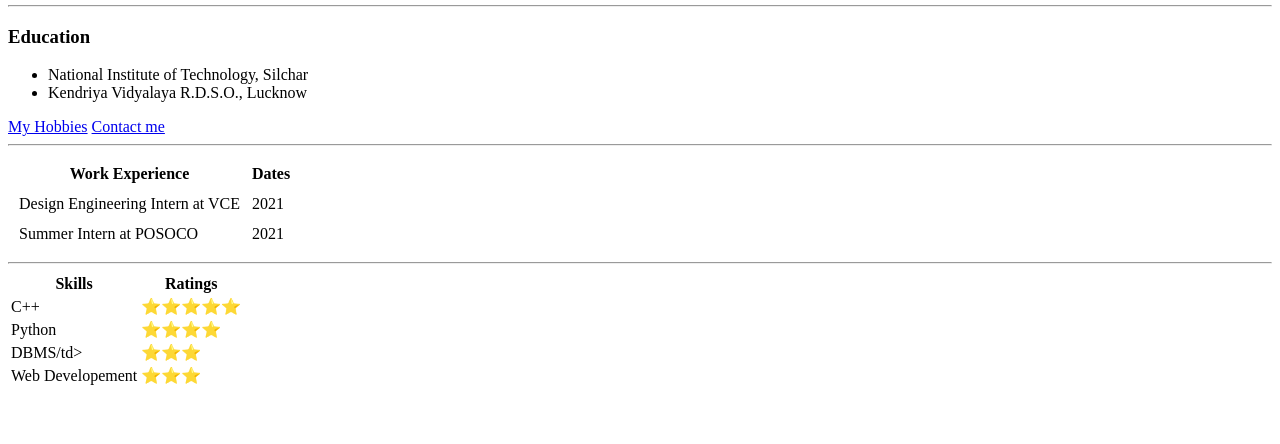
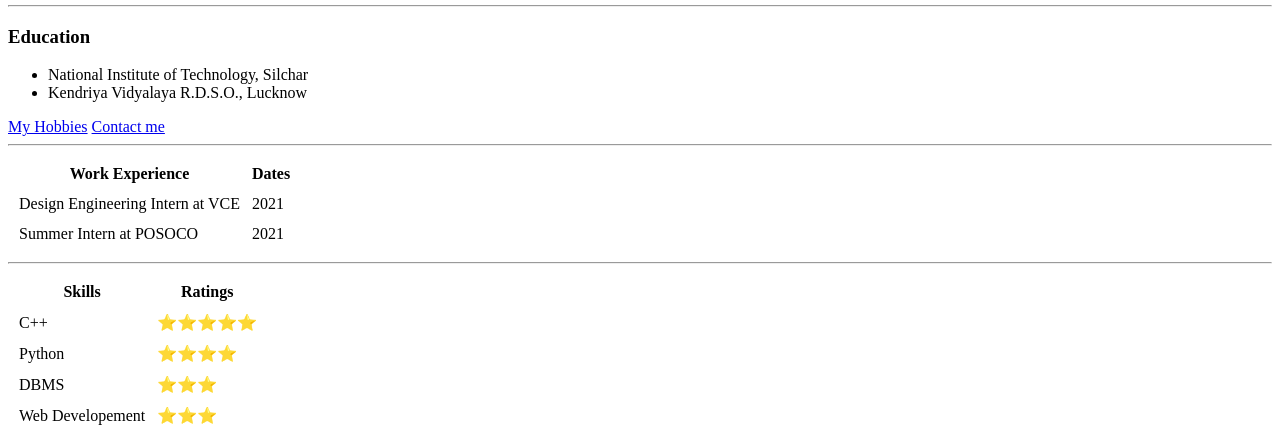
Before and after one commit to AS321654/cv, a plain HTML site: page index.html in a window 1280 px wide. Shown: the part 357-801 px from the top of the page. Drawn offline with Linux system fonts and the light colour scheme.

Commit message:
Update index.html

```diff
--- a/index.html
+++ b/index.html
@@ -46,7 +46,7 @@
     </tbody>
   </table>
   <hr>
-  <table>
+  <table cellspacing="10">
     <thead>
       <tr>
         <th>Skills</th>
@@ -63,7 +63,7 @@
         <td>⭐⭐⭐⭐</td>
       </tr>
       <tr>
-        <td>DBMS/td>
+        <td>DBMS</td>
         <td>⭐⭐⭐</td>
       </tr>
       <tr>
```
